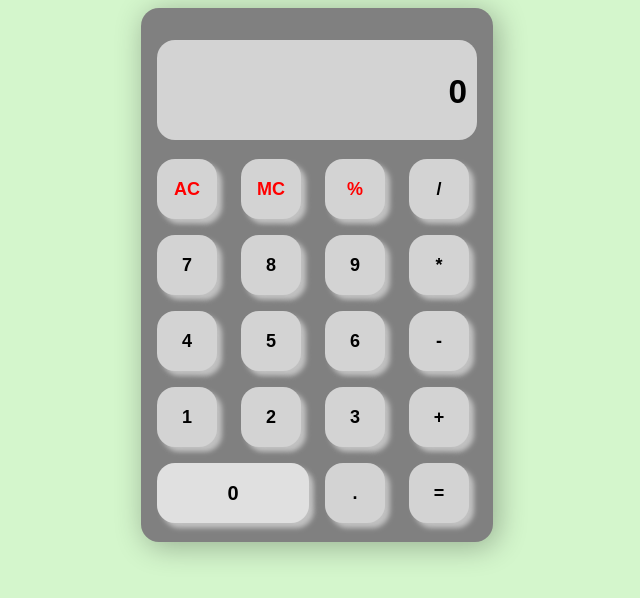
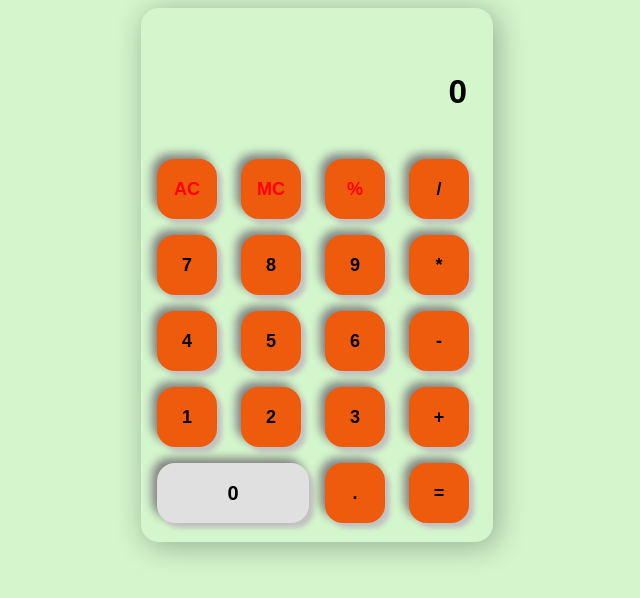
Before and after one commit to Sandee004/Calculator-js, a plain HTML site: page index.html in a window 1280 px wide. Shown: the whole page, without its empty margins (323-963 px from the left). Drawn offline with nearby package versions, Linux system fonts and the light colour scheme.

Commit message:
Update calculator 2.css

```diff
--- a/calculator 2.css
+++ b/calculator 2.css
@@ -7,7 +7,7 @@ body {
     height: 470px;
     border-radius: 20px;
     border-radius: 18px;
-    background: grey;
+    background: 003865;
     box-shadow: 4px 4px 30px rgba(0, 0, 0, 0.3);
     margin: 0 auto;
     padding: 32px 16px;
@@ -21,7 +21,7 @@ body {
     height: 100px;
     border-radius: 10px;
     border-radius: 18px;
-    background: lightgrey;
+    background: #D4F6CC;
     margin-bottom: 19px;
 }
 .top .result p {
@@ -49,7 +49,7 @@ body {
     place-content: center;
     border-radius: 20px;
     border-radius: 18px;
-    background: lightgrey;
+    background: #EF5B0C;
     box-shadow: 5px 5px 5px #c1c1c1,
     -5px -5px 10px #808080;
     font-weight: bold;
```
